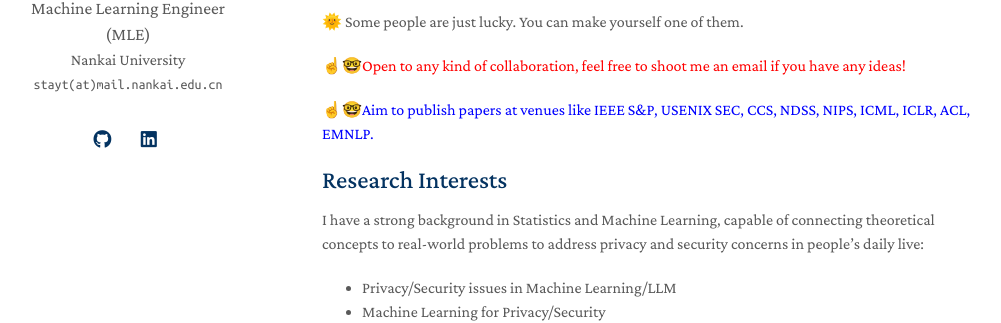
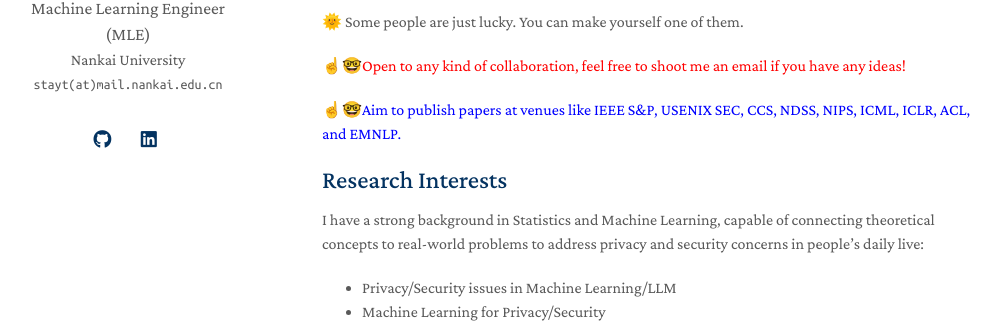
Before and after one commit to stayt1/stayt1.github.io, a Jekyll site: the page built from index.md, in a window 1280 px wide and 900 px high. Shown: the part 283-606 px from the top of the window, without its empty margins (148-1149 px from the left). Built offline with Jekyll 4.4.1, drawn with Linux system fonts in a browser that asks for light colours; a style sheet for code colours, icons or effects is not loaded; our own code applies the rules of GitHub Pages for plain Markdown files.

Commit message:
Update index.md

```diff
--- a/index.md
+++ b/index.md
@@ -10,7 +10,7 @@
 
 🌞 Some people are just lucky. You can make yourself one of them.
 <p style="color: red;">☝🤓Open to any kind of collaboration, feel free to shoot me an email if you have any ideas!</p>
-<p style="color: blue;">☝🤓Aim to publish papers at venues like IEEE S&P, USENIX SEC, CCS, NDSS, NIPS, ICML, ICLR, ACL, EMNLP.</p>
+<p style="color: blue;">☝🤓Aim to publish papers at venues like IEEE S&P, USENIX SEC, CCS, NDSS, NIPS, ICML, ICLR, ACL, and EMNLP.</p>
 ## Research Interests
 
 I have a strong background in Statistics and Machine Learning, capable of connecting theoretical concepts to real-world problems to address privacy and security concerns in people’s daily live:
```
